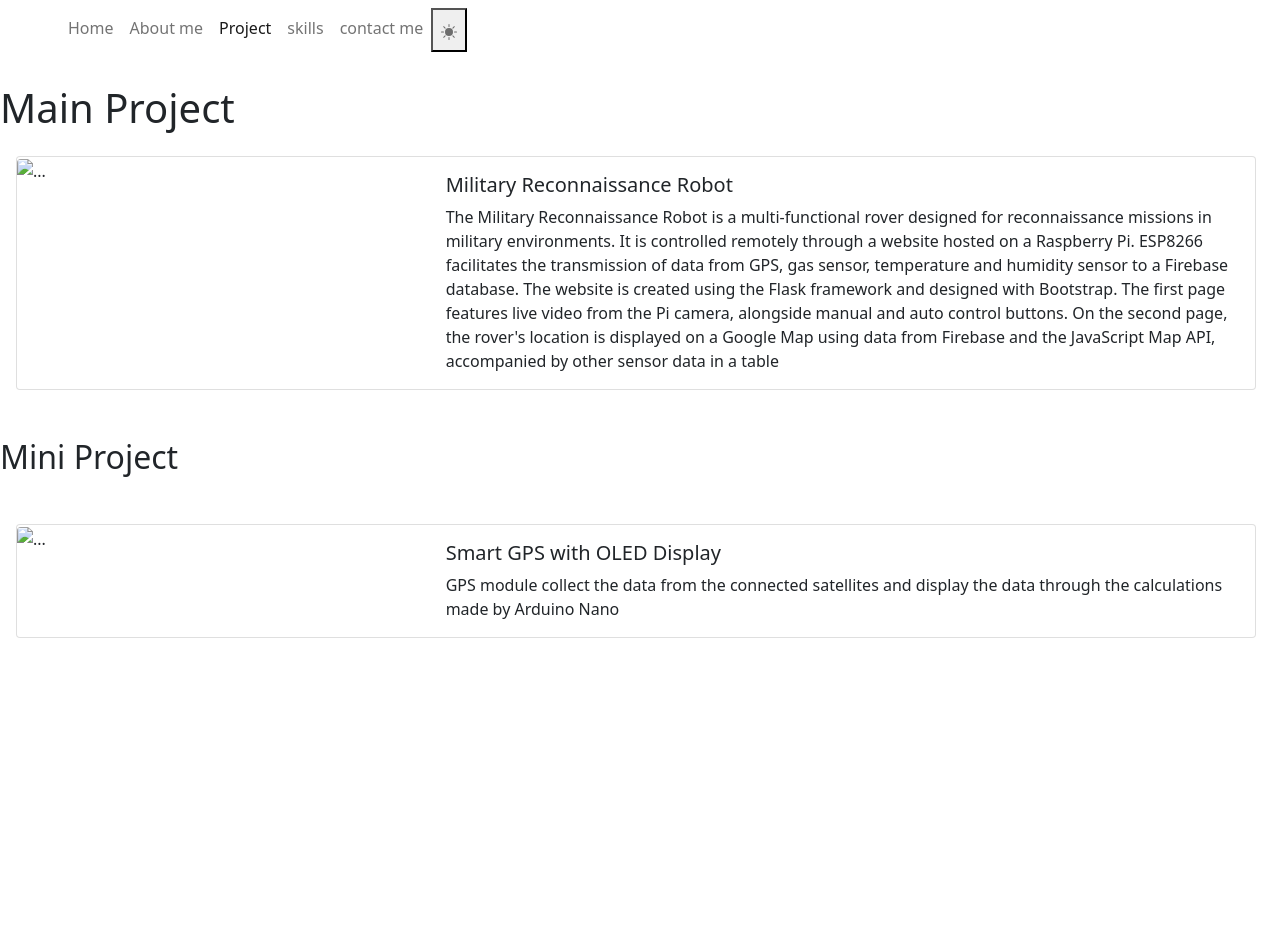
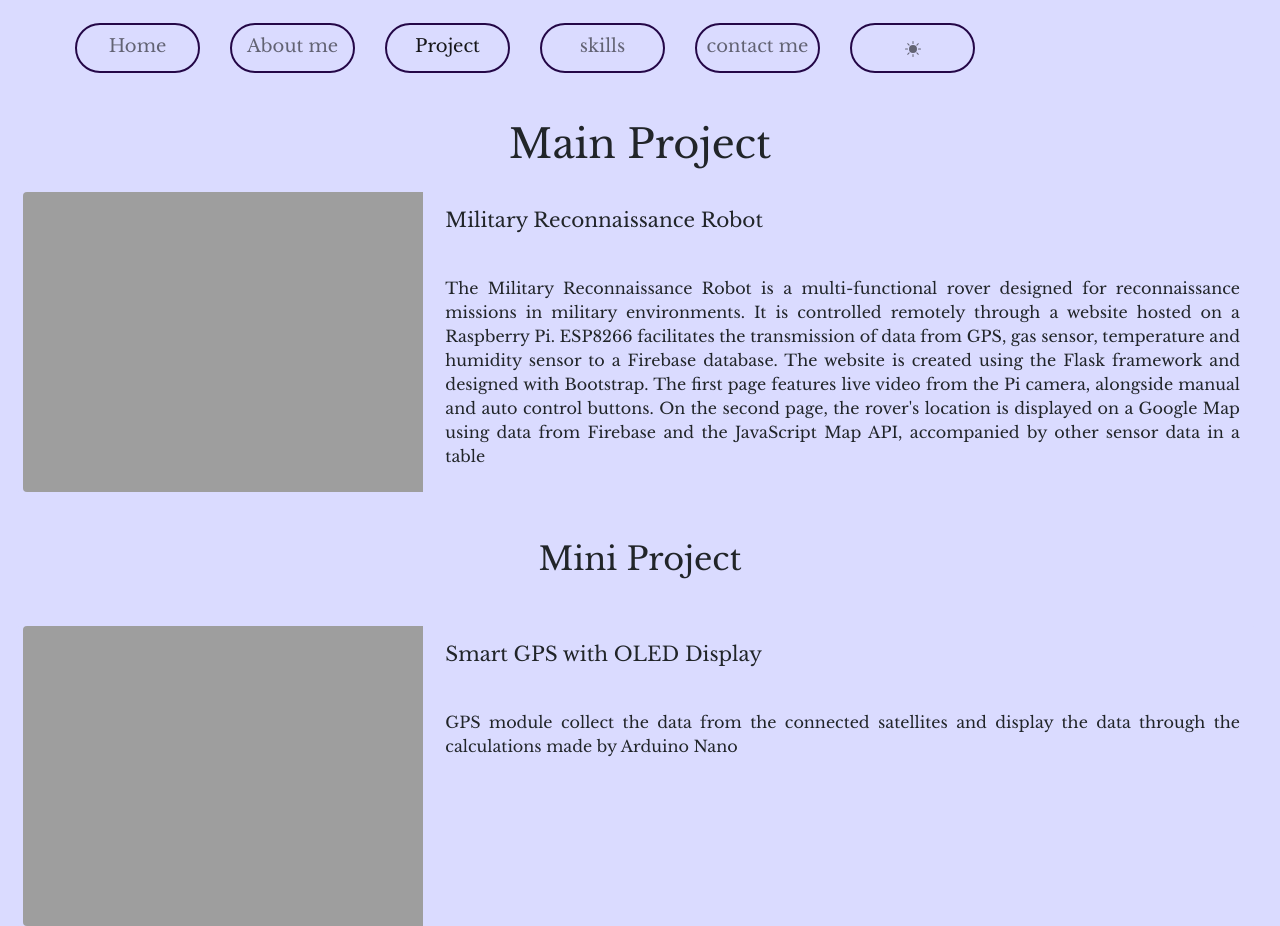
Before and after one commit to vaishnavv007/html-protfolio, a plain HTML site: page public/project.html in a window 1280 px wide. Before the commit the page ends 800 px from the top, so only its background shows below. Drawn offline with nearby package versions, Linux system fonts and the light colour scheme; the site is published under a folder, as on GitHub Pages, so addresses that start at the root find nothing.

Commit message:
Update project.html

```diff
--- a/public/project.html
+++ b/public/project.html
@@ -9,7 +9,7 @@
 
 
     <link href="https://cdn.jsdelivr.net/npm/bootstrap@5.0.2/dist/css/bootstrap.min.css" rel="stylesheet" integrity="sha384-EVSTQN3/azprG1Anm3QDgpJLIm9Nao0Yz1ztcQTwFspd3yD65VohhpuuCOmLASjC" crossorigin="anonymous">
-    <link rel="stylesheet" href="/style.css">
+    <link rel="stylesheet" href="../style.css">
     <title>vaishnav's protofolio </title>
   </head>
   <body>
@@ -21,7 +21,7 @@
           <div class="collapse navbar-collapse ms-5" id="navbarSupportedContent">
             <ul class="navbar-nav me-auto mb-2 mb-lg-0 ">
               <li class="nav-item">
-                <a class="nav-link " aria-current="page" href="/index.html">Home</a>
+                <a class="nav-link " aria-current="page" href="../index.html">Home</a>
               </li>
               <li class="nav-item">
                 <a class="nav-link" href="about.html">About me</a>
@@ -55,7 +55,7 @@
       <div class="card mb-3 car m-3" style="max-width: 1240px;">
         <div class="row g-0">
           <div class="col-md-4">
-            <img src="/assets/images/robot.jpg" class="img-fluid rounded-start" alt="...">
+            <img src="../assets/images/robot.jpg" class="img-fluid rounded-start" alt="...">
           </div>
           <div class="col-md-8">
             <div class="card-body">
@@ -73,7 +73,7 @@
       <div class="card mb-3 car m-3" style="max-width: 1240px;">
         <div class="row g-0">
           <div class="col-md-4">
-            <img src="/assets/images/mini.jpeg" class="img-fluid rounded-start" alt="...">
+            <img src="../assets/images/mini.jpeg" class="img-fluid rounded-start" alt="...">
           </div>
           <div class="col-md-8 ">
             <div class="card-body">
@@ -108,6 +108,6 @@
 
     <script src="https://cdn.jsdelivr.net/npm/bootstrap@5.0.2/dist/js/bootstrap.bundle.min.js" integrity="sha384-MrcW6ZMFYlzcLA8Nl+NtUVF0sA7MsXsP1UyJoMp4YLEuNSfAP+JcXn/tWtIaxVXM" crossorigin="anonymous"></script>
     <script src="https://ajax.googleapis.com/ajax/libs/jquery/3.7.1/jquery.min.js"></script>
-     <script src="/index.js"></script>
+     <script src="../index.js"></script>
   </body>
 </html>
```
